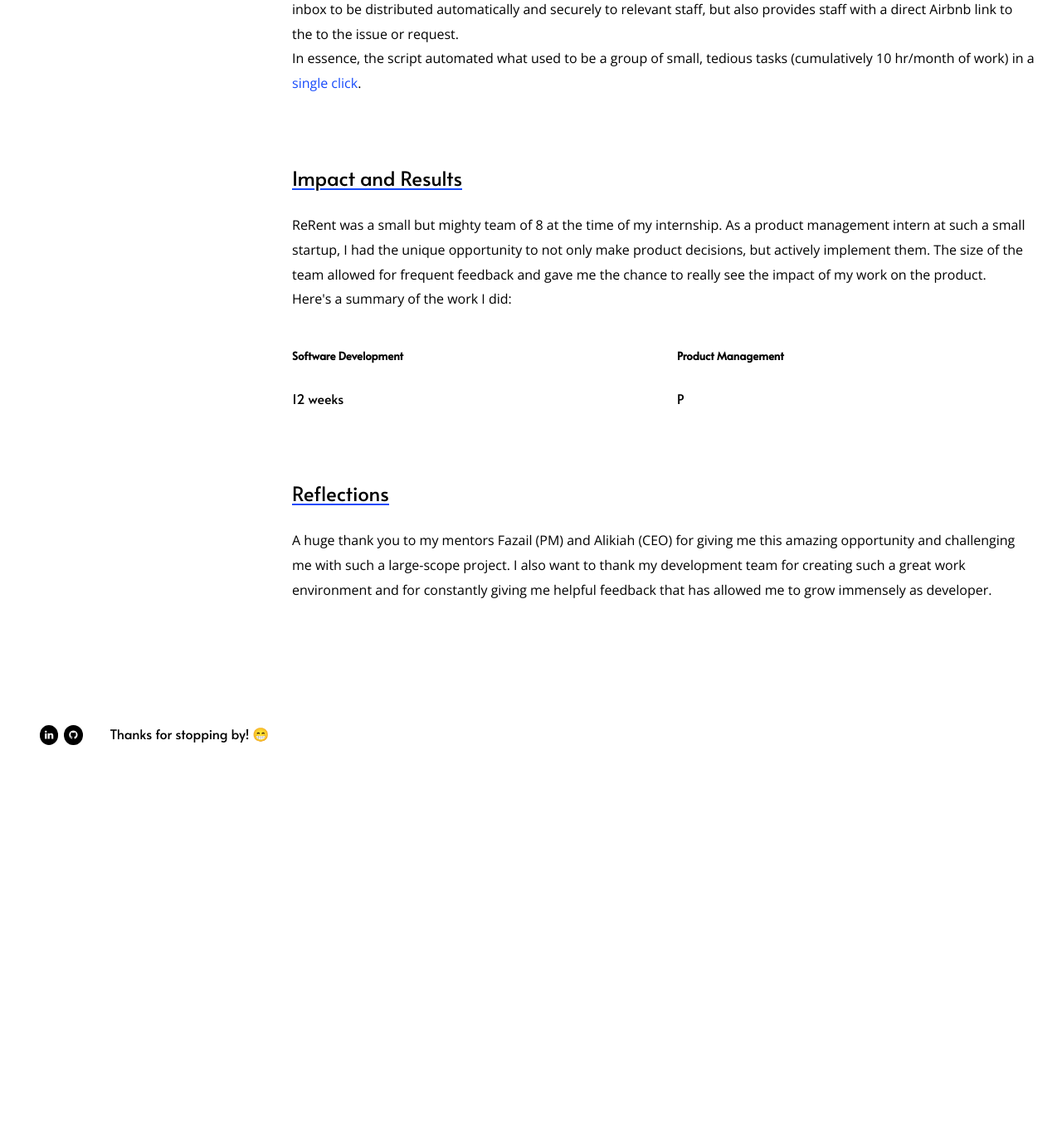
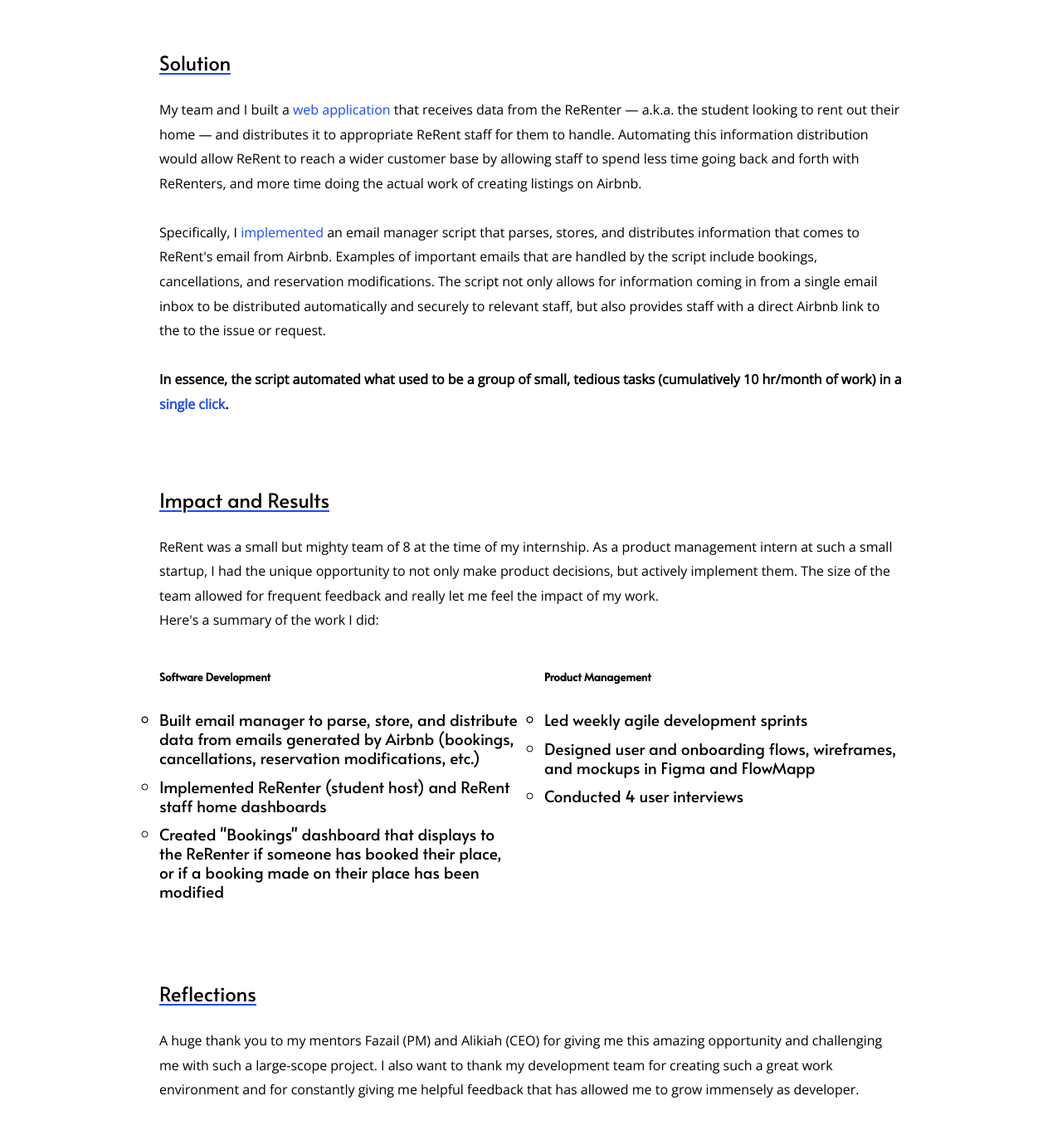
Before and after one commit to ashleyyqin/ashleyyqin.github.io, a Jekyll site: the page built from pages/rerent.html, in a window 1280 px wide and 1400 px high, scrolled down 1425 px. Shown: the top 1362 px of the window at 83% size. Built offline with Jekyll 4.4.1, drawn with Linux system fonts in a browser that asks for light colours; a script that is not in the unit is left out; before the commit the page ends 2389 px from its top, so only the background shows below that.

Commit message:
finish rerent page

```diff
--- a/index.html
+++ b/index.html
@@ -222,8 +222,8 @@ title: Home
                     Published work:
                 </p>
                 <ul>
-                    <li>
-                        <span style="margin-left: 3em; line-height: 1.7; font-family: 'Open Sans', sans-serif; font-size: 90%">
+                    <li style="margin-left: 3em;">
+                        <span style="line-height: 1.7; font-family: 'Open Sans', sans-serif; font-size: 90%">
                             Mutations in the gene coding for the U2AF1 protein are known to be responsible for many cases of
                             acute myeloid leukemia (AML). However, very little is known about how these mutations lead to disease.
                             Our analysis found that these mutated proteins may cause AML by abnormally modifying other genes
--- a/pages/rerent.html
+++ b/pages/rerent.html
@@ -2,9 +2,9 @@
 layout: default
 ---
 <div class="card container mx-auto px-2 mb-4 clearfix header-text">
+    <img style="max-width: 25%; justify-content: center" src="/media/rerent_logo.png" alt="">
     <div class="subheader mt-1 py-2"
          style="display: flex;align-items: center; flex-flow: wrap; justify-content:center;">
-        <img style="max-width: 25%;" src="/media/rerent_logo.png" alt="">
         <div style="max-width: 70%">
             <article class="container mx-auto px-2 mt2 mb4">
                 <div class="prose mb-2 py-4">
@@ -40,7 +40,7 @@ layout: default
                                 class="blue">key question</span>:
                     </p>
                     <br><br>
-                    <h2 style="text-align: center; margin-top: -1.5em;">[ What infrastructure is needed to make
+                    <h2 style="text-align: center;">[ What infrastructure is needed to make
                         ReRent scalable so we can help students across more colleges save money? ]
                     </h2>
                 </div>
@@ -68,10 +68,12 @@ layout: default
                             reservation modifications. The script not only allows for information coming in from a
                             single email inbox to be distributed automatically
                             and securely to relevant staff, but also provides staff with a direct Airbnb link to the to
-                            the issue or request. <br>
-                            In essence, the script automated what used to be a group of small, tedious tasks
+                            the issue or request.
+                            <br>
+                            <br>
+                            <span style="font-weight: bold">In essence, the script automated what used to be a group of small, tedious tasks
                             (cumulatively
-                            10 hr/month of work) in a <span class="blue">single click</span>.
+                                10 hr/month of work) in a <span class="blue">single click</span>.</span>
                         </p>
                     </div>
                 </article>
@@ -135,17 +137,41 @@ layout: default
                         ReRent was a small but mighty team of 8 at the time of my internship. As a product
                         management intern at such a small startup, I had the unique opportunity to not only make product
                         decisions, but actively implement them. The size of the team allowed for frequent
-                        feedback and gave me the chance to really see the impact of my work on the product.
+                        feedback and really let me feel the impact of my work.
                         <br>
                         Here's a summary of the work I did:
-                        <div style="display: grid;grid-template-columns: repeat(auto-fit, minmax(10rem, 1fr));width: 100%;grid-column-gap: 2em;grid-row-gap: 2em;">
-                            <div><h5>Software Development</h5>12 weeks</div>
-                            <div><h5>Product Management</h5>P</div>
+                    <div style="display: grid;grid-template-columns: repeat(auto-fit, minmax(10rem, 1fr));width: 100%;grid-column-gap: 2em;grid-row-gap: 2em;">
+                        <div>
+                            <h5>Software Development</h5>
+                            <ul>
+                                <li>
+                                    Built email manager to parse, store, and distribute data from emails generated by Airbnb (bookings,
+                                    cancellations, reservation modifications, etc.)
+                                </li>
+                                <li>
+                                    Implemented ReRenter (student host) and ReRent staff home dashboards
+                                </li>
+                                <li>
+                                    Created "Bookings" dashboard that displays to the ReRenter if someone has booked their
+                                    place, or if a booking made on their place has been modified
+                                </li>
+                            </ul>
                         </div>
-                    <!--<ul>
-                        <li>
-                        </li>
-                    </ul>-->
+                        <div>
+                            <h5>Product Management</h5>
+                            <ul>
+                                <li>
+                                    Led weekly agile development sprints
+                                </li>
+                                <li>
+                                    Designed user and onboarding flows, wireframes, and mockups in Figma and FlowMapp
+                                </li>
+                                <li>
+                                    Conducted 4 user interviews
+                                </li>
+                            </ul>
+                        </div>
+                    </div>
                     </p>
                 </div>
             </article>
```
